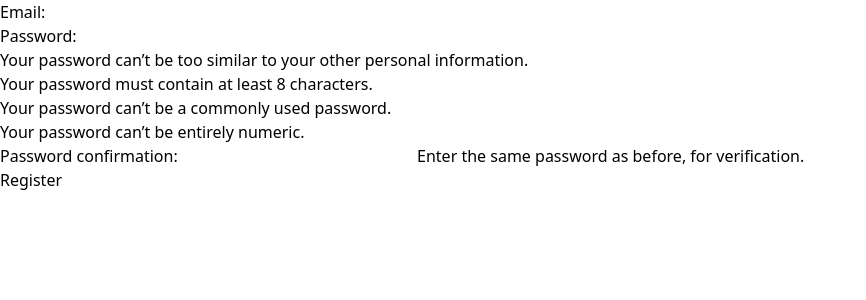
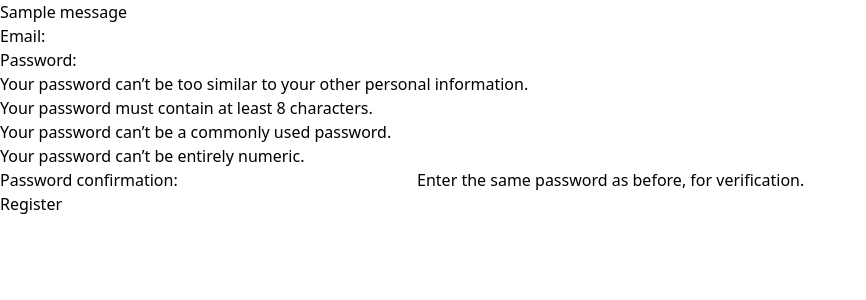
Before and after one commit to zablon-oigo/ticket-management-system, a Django app: page /accounts/register-customer/ in a window 1280 px wide. Shown: the top 300 px of the page, without its empty margins (0-866 px from the left). Run offline with Django 3.2, Linux system fonts and the light colour scheme; tables that the repository leaves empty hold one stand-in row (values such as "Sample post"); one stand-in notice (Sample message) is shown; parts of the project's set-up code (start-up, migrations or seed data) failed here and were passed over; some libraries are stand-ins or nearby versions.

Commit message:
Adding message block

```diff
--- a/templates/base.html
+++ b/templates/base.html
@@ -7,6 +7,15 @@
     <script src="https://cdn.tailwindcss.com"></script>
 </head>
 <body>
+    {% if messages %}
+    {% for message in messages %}
+    <div class="">
+        <span class="">
+            {{message}}
+        </span>
+    </div>
+    {% endfor %}
+    {% endif %}
     {% block content %}
     {% endblock %}
 </body>
```
